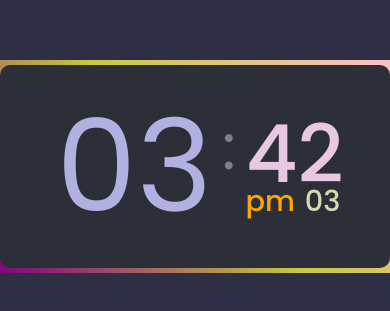
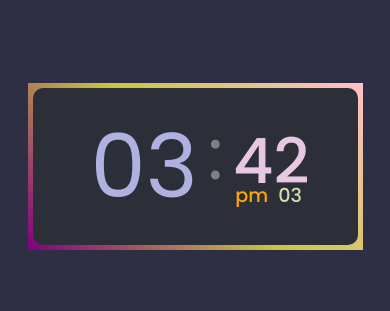
Before and after one commit to PriyankaNegi-123/digital-clock, a plain HTML site: page index.html in a window 390 px wide. Shown: the part 129-440 px from the top of the page. Drawn offline with Linux system fonts and the light colour scheme; a web font is replaced by a local one.

Commit message:
complete

```diff
--- a/style.css
+++ b/style.css
@@ -96,3 +96,22 @@ body{
 .ampm{
     color: orange;
 }
+
+@media (max-width: 480px){
+    .container{
+        width: 325px;
+        padding: 10px 25px;
+}
+.hour{
+    font-size: 5.5rem;
+}
+.min{
+    font-size: 3.9rem;
+}
+.sec, .ampm{
+    font-size: 1.2rem;
+}
+.colon{
+    font-size: 4.5rem;
+}
+}
```
